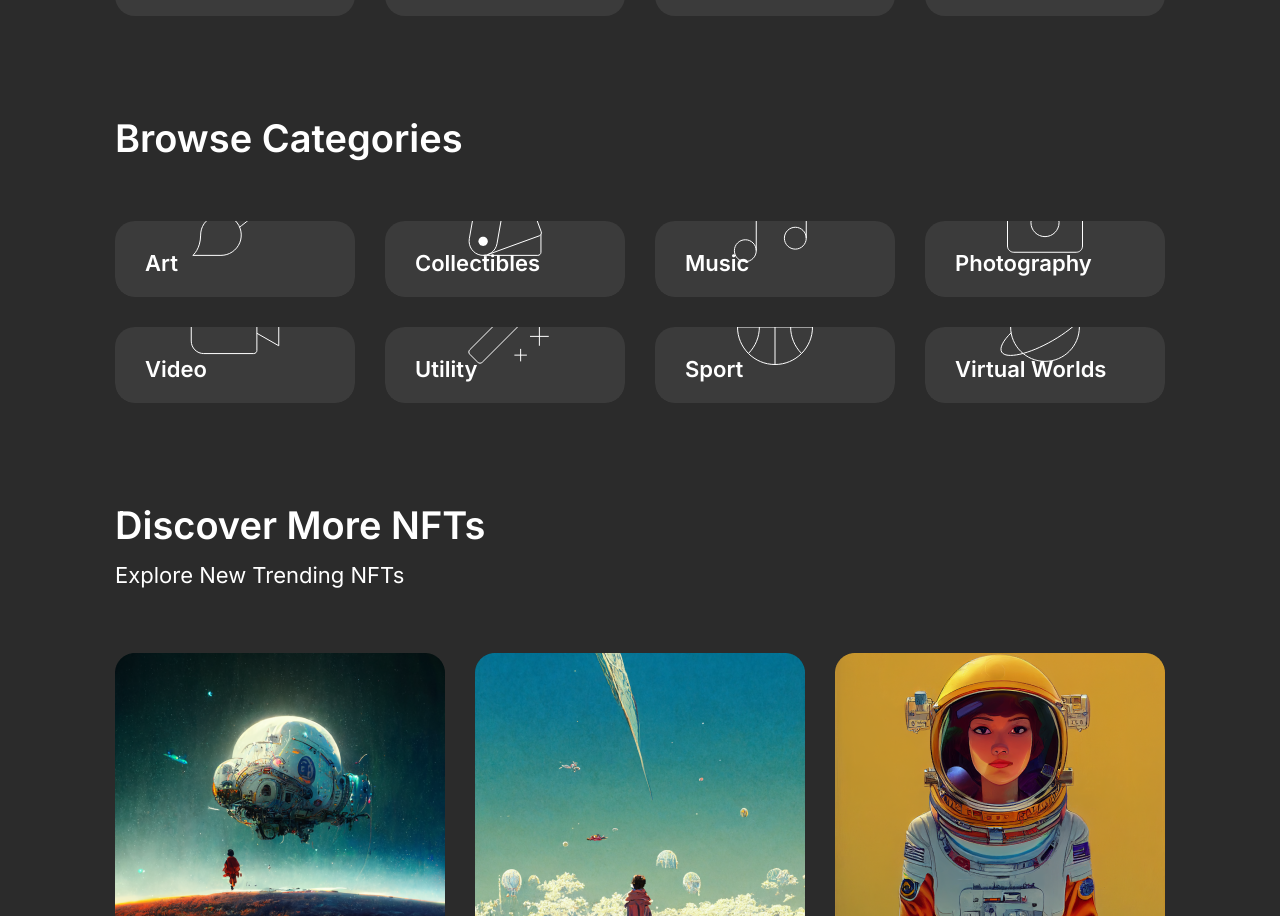
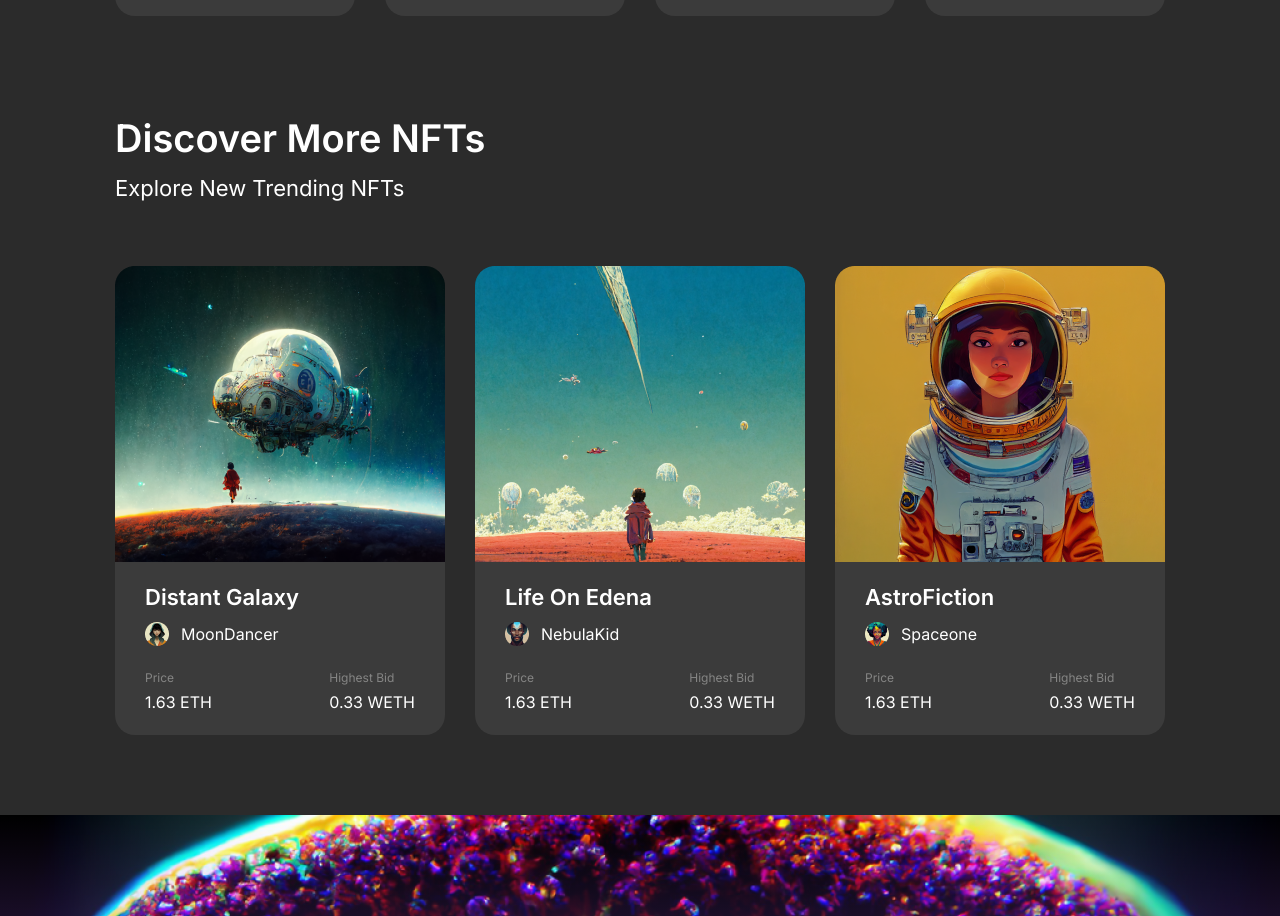
Before and after one commit to Kundan730/Nexus-Vista-NFT-Marketplace, a Next.js app: page /dashboard in a window 1280 px wide. Shown: the part 2439-3355 px from the top of the page. Built offline with nearby package versions, Linux system fonts and the light colour scheme.

Commit message:
live test

```diff
--- a/app/dashboard/page.tsx
+++ b/app/dashboard/page.tsx
@@ -580,33 +580,7 @@ const Crypto = () => {
             </div>
           </div>
         </div>
-        {/* Browse */}
-        <div className="mt-10 flex w-full flex-col justify-center gap-10 text-white sm:mt-0 sm:gap-[30px] lg:gap-[60px]">
-          <div className="flex justify-start lg:justify-start">
-            <div className="text-[28px] font-semibold leading-[29px] lg:text-[38px] lg:leading-[45px]">
-              Browse Categories
-            </div>
-          </div>
-          <div className="flex max-w-[1050px] flex-wrap items-center justify-around gap-[15px] sm:gap-[25px] md:gap-[30px]">
-            {browse.map((data, index) => {
-              return (
-                <div
-                  key={index}
-                  className="flex w-full max-w-[150px] flex-col overflow-hidden rounded-[20px] sm:max-w-[120px] md:max-w-[150px] lg:max-w-[200px] xl:max-w-[240px] "
-                >
-                  <div className="relative">
-                    <div className="absolute left-1/2 top-1/2 -translate-x-1/2 -translate-y-1/2">
-                      <img src={data.icon} alt="img" />
-                    </div>
-                  </div>
-                  <div className="h-[67px] whitespace-nowrap rounded-b-[20px] bg-[#3B3B3B] px-5 pt-[30px] text-start text-base font-semibold leading-5 sm:px-[10px] sm:text-xs md:text-base lg:h-[76px] lg:pl-[30px] lg:text-[22px]">
-                    {data.title}
-                  </div>
-                </div>
-              );
-            })}
-          </div>
-        </div>
+
         {/* NFT */}
         <div className="mt-10 flex w-full flex-col justify-center gap-10 text-white sm:mt-0 lg:gap-[60px]">
           <div className=" flex justify-between text-start">
```
